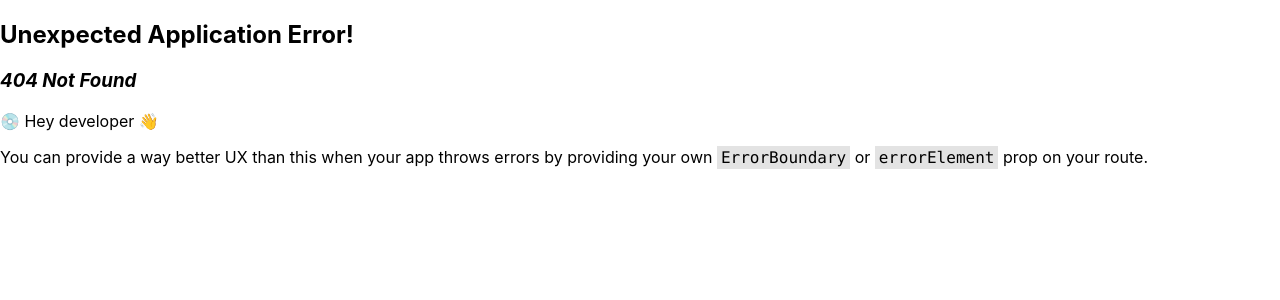
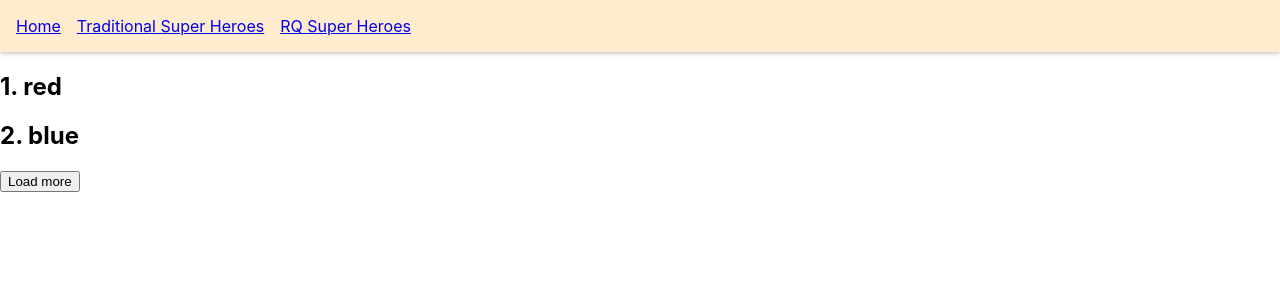
Before and after one commit to muhammadarsalanmanzoor/react-query, a React (Vite) app: page /rq-infinite in a window 1280 px wide. Before the commit this address had no page. Shown: the top 300 px of the page. Built offline with nearby package versions, Linux system fonts and the light colour scheme; data requests are answered from the project's data file.

Commit message:
learned how to work with infinite paginated queries

```diff
--- a/src/App.jsx
+++ b/src/App.jsx
@@ -11,6 +11,7 @@
 import DynamicParallelQueries from './pages/DynamicParallelQueries';
 import DependentQueries from './pages/DependentQueries';
 import PaginatedQueries from './pages/PaginatedQueries';
+import InfinitePaginatedQueries from './pages/InfinitePaginatedQueries';
 
 const queryClient = new QueryClient();
 
@@ -49,6 +50,10 @@
           element: <PaginatedQueries />,
         },
         {
+          path: '/rq-infinite',
+          element: <InfinitePaginatedQueries />,
+        },
+        {
           path: '/super-heroes',
           element: <SuperHeroesPage />,
         },
--- /dev/null
+++ b/src/pages/InfinitePaginatedQueries.jsx
@@ -0,0 +1,66 @@
+import { Fragment } from 'react';
+import axios from 'axios';
+import { useInfiniteQuery } from 'react-query';
+
+const fetchColors = ({ pageParam = 1 }) => {
+  return axios.get(`http://localhost:4000/colors?_limit=2&_page=${pageParam}`);
+};
+
+const InfinitePaginatedQueries = () => {
+  const {
+    data,
+    isLoading,
+    isError,
+    error,
+    isFetching,
+    isFetchingNextPage,
+    hasNextPage,
+    fetchNextPage,
+  } = useInfiniteQuery(['colors'], fetchColors, {
+    getNextPageParam: (_lastPage, pages) => {
+      if (pages.length < 4) {
+        return pages.length + 1;
+      } else {
+        return undefined;
+      }
+    },
+  });
+
+  if (isLoading) {
+    return <h2>Loading...</h2>;
+  }
+
+  if (isError) {
+    return <h2>{error.message}</h2>;
+  }
+
+  return (
+    <>
+      <div>
+        {data?.pages.map((group, i) => {
+          return (
+            <Fragment key={i}>
+              {group.data.map((color) => {
+                return (
+                  <h2 key={color.id}>
+                    {color.id}. {color.label}
+                  </h2>
+                );
+              })}
+            </Fragment>
+          );
+        })}
+      </div>
+
+      <div>
+        <button onClick={fetchNextPage} disabled={!hasNextPage}>
+          Load more
+        </button>
+      </div>
+
+      {isFetching && isFetchingNextPage ? 'Fetching...' : null}
+    </>
+  );
+};
+
+export default InfinitePaginatedQueries;
```
